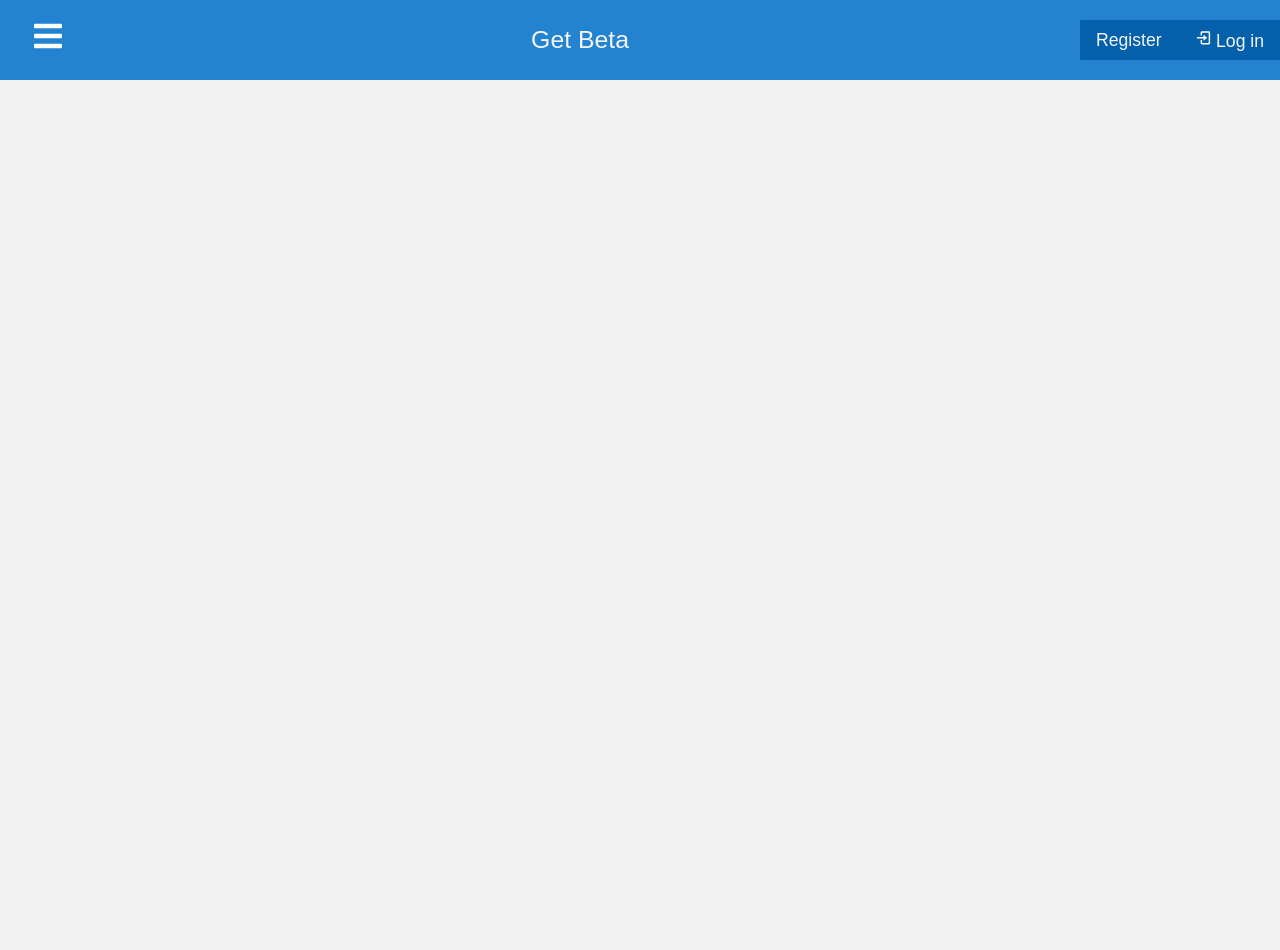
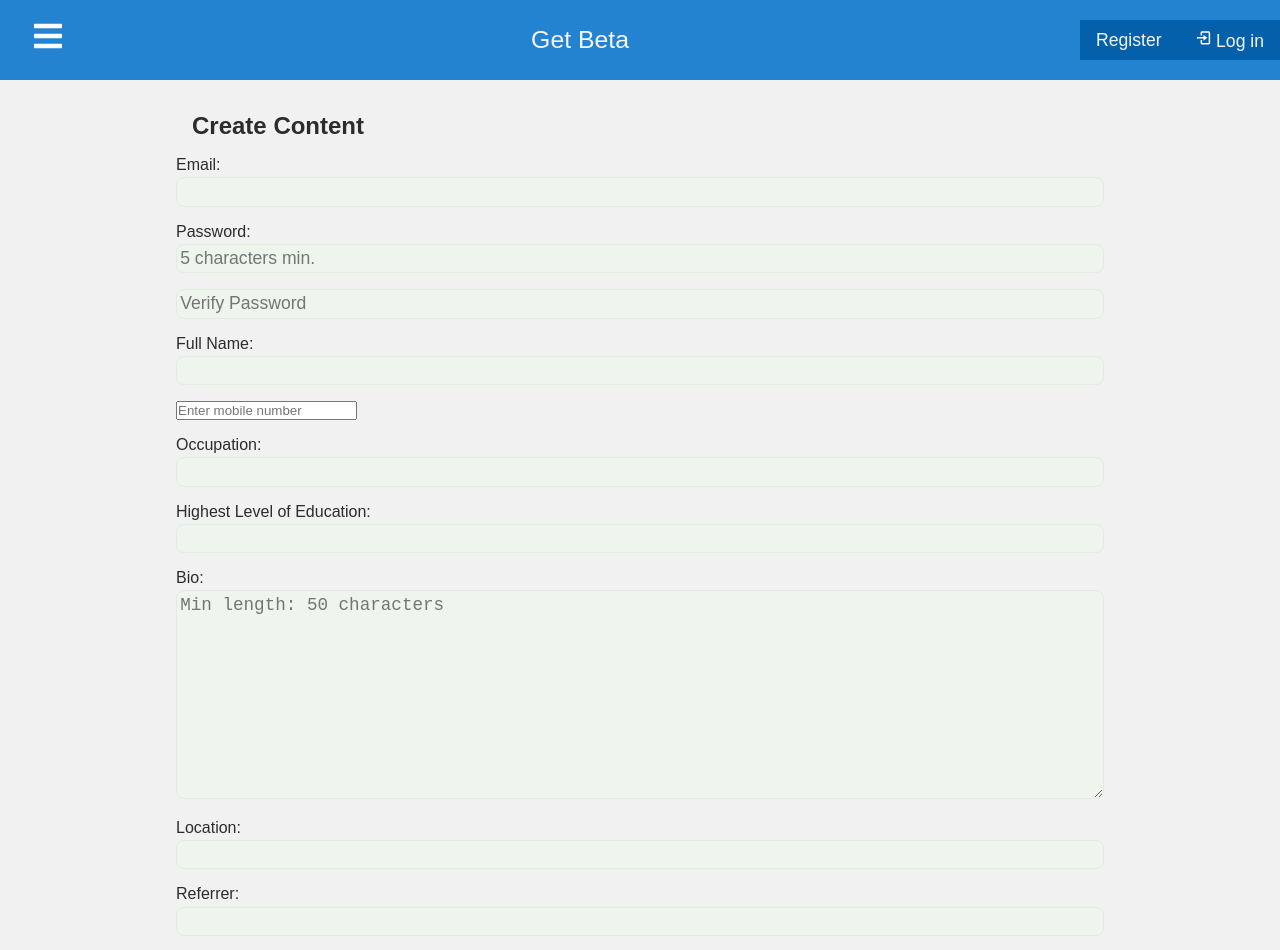
Before and after one commit to Kizito007/get-beta, a React (Create React App) app: page /contents/new in a window 1280 px wide. Shown: the top 950 px of the page. Before the commit the page ends 800 px from the top, so only its background shows below. Built offline with nearby package versions, Linux system fonts and the light colour scheme; no server answers.

Commit message:
Create content move

```diff
--- a/src/App.css
+++ b/src/App.css
@@ -10,7 +10,7 @@ body {
 }
 .container {
   margin: 0 auto;
-  max-width: 900px;
+  max-width: 960px;
 }
 .home, .reports {
   display: flex;
--- a/src/App.js
+++ b/src/App.js
@@ -7,6 +7,7 @@ import Home from "./pages/Home"
 import Reports from "./pages/Reports"
 import Content from "./components/contents/Content"
 import MyContents from "./components/contents/MyContents"
+import CreateContent from "./components/contents/CreateContent"
 import AllContents from "./components/contents/AllContents"
 import EnrolledContents from "./components/contents/EnrolledContents"
 import ProfilePage from "./components/profile/ProfilePage"
@@ -62,6 +63,7 @@ function App() {
             <Route exact path="/profile" component={ProfilePage} />
             <Route exact path="/profile/edit/:id" component={EditProfile} />
             <Route exact path="/contents" component={Content} />
+            <Route exact path="/contents/new" component={CreateContent} />
             <Route exact path="/:id/contents" component={MyContents} />
             <Route exact path="/:id/enrolled-contents" component={EnrolledContents} />
             <Route exact path="/allcontents" component={AllContents} />
--- /dev/null
+++ b/src/components/contents/CreateContent.js
@@ -0,0 +1,127 @@
+import React, { useState, useContext } from "react"
+import UserContext from "../context/UserContext"
+import { useHistory } from "react-router-dom"
+import "../Auth/auth.css"
+import Axios from "axios"
+import ErrorNotice from "../Misc/ErrorNotice"
+
+export default function CreateContent () {
+
+    const [email, setEmail] = useState();
+    const [password, setPassword] = useState();
+    const [passwordCheck, setPasswordCheck] = useState();
+    const [fullname, setFullName] = useState();
+    const [cell_no, setMobileNumber] = useState();
+    const [occupation, setOccupation] = useState();
+    const [hle, setHLE] = useState();
+    const [bio, setBio] = useState();
+    const [location, setLocation] = useState();
+    const [referrer, setReferrer] = useState();
+
+    const [error, setError] = useState();
+
+    const { setUserData } = useContext(UserContext);
+    const history = useHistory();
+
+    const submit = async (e) => {
+        e.preventDefault();
+        try {
+            const newUser =
+            {email, password, passwordCheck, fullname, bio, occupation, hle, cell_no, referrer, location};
+            // if (password !== passwordCheck)
+            //     return alert("Password doesn't match.")
+            await Axios.post(
+                "http://localhost:5000/apiv1/vendors/register",
+                newUser,
+            );
+            const loginRes = await Axios.post(
+                "http://localhost:5000/apiv1/vendors/login", {
+                email,
+                password,
+            });
+            setUserData({
+                token: loginRes.data.token,
+                user: loginRes.data.vendor,
+            });
+            localStorage.setItem("auth-token", loginRes.data.token)
+            history.push("/profile")
+        } catch (err) {
+            err.response.data.msg && setError(err.response.data.msg);
+        }
+    }
+
+    return (
+        <div className="page">
+            <h2 style={{ padding: '1rem' }}>Create Content</h2>
+            {
+                error && <ErrorNotice message={error} clearError={() => setError(undefined)} />
+            }
+            <form className="form" onSubmit={submit}>
+                <label htmlFor="register-email">Email: </label>
+                <input
+                    id="register-email"
+                    type="email"
+                    onChange={e => setEmail(e.target.value)}
+                />
+
+                <label htmlFor="register-password">Password: </label>
+                <input
+                    id="register-password"
+                    type="password"
+                    placeholder= "5 characters min."
+                    onChange={e => setPassword(e.target.value)}
+                />
+                <input
+                    placeholder="Verify Password"
+                    type="password"
+                    onChange={e => setPasswordCheck(e.target.value)}
+                />
+
+                <label htmlFor="register-full-name">Full Name: </label>
+                <input
+                    id="register-full-name"
+                    type="text"
+                    onChange={e => setFullName(e.target.value)}
+                />
+                <input
+                    type="tel"
+                    placeholder="Enter mobile number"
+                    onChange={e => setMobileNumber(e.target.value)}
+                />
+                <label htmlFor="occupation">Occupation: </label>
+                <input
+                    id="occupation"
+                    type="text"
+                    onChange={e => setOccupation(e.target.value)}
+                />
+                <label htmlFor="hle">Highest Level of Education: </label>
+                <input
+                    id="hle"
+                    type="text"
+                    onChange={e => setHLE(e.target.value)}
+                />
+                <label htmlFor="register-bio">Bio: </label>
+                <textarea id="register-bio"
+                    cols={40} rows={10}
+                    minLength={50}
+                    onChange={e => setBio(e.target.value)}
+                    placeholder="Min length: 50 characters"
+                />
+                <label htmlFor="location">Location: </label>
+                <input
+                    id="location"
+                    type="text"
+                    onChange={e => setLocation(e.target.value)}
+                />
+                <label htmlFor="referrer">Referrer: </label>
+                <input
+                    id="referrer"
+                    type="text"
+                    onChange={e => setReferrer(e.target.value)}
+                />
+
+                <input type="submit" value="Create Account!" />
+            </form>
+        </div>
+    )
+}
--- a/src/components/contents/MyContents.js
+++ b/src/components/contents/MyContents.js
@@ -182,25 +182,24 @@ function MyContents () {
                             className="card-image">
                         </div>
                         <div className="card-text">
-                            <span className="date"> 4 days ago </span>
-                            <h2> {content.title} </h2>
-                            <p> {content.descrp} </p>
-                            <p>   </p>
+                            <span className="date"> {content.dateCreated} 4 days ago </span>
+                            <h2> {content.title} </h2> <br/>
+                            <p> {content.descrp} </p> <br/>
                         </div>
                         <div className="card-stats">
                             <div className="stat">
-                                <div className="value"> { content.subscriberids.length - 1 } </div>
-                                <div className="text"> Enrolled </div>
+                                <div className="value"> {content.contentfiles.length} </div>
+                                <div className="text"> Files </div>
                             </div>
                             <div className="stat border">
-                                <div className="value">5123</div>
-                                <div className="text">views</div>
+                                <div className="value"> share </div>
+                                <div className="text"> {content.price} </div>
                             </div>
                             <Link to="/contents" style={{ textDecoration: "none" }}>
-                                <div className="stat" style={{ background: "#43cee4" }}>
+                                <div className="stat">
                                     <div className="text"
                                         style={{ marginTop: "10px", fontSize: "22px" }} >
-                                        View
+                                        <span style={{ fontSize: "1.60rem" }} >&rarr;</span>
                                     </div>
                                     {/* <div className="value">32</div> */}
                                 </div>
--- a/src/components/contents/contents.css
+++ b/src/components/contents/contents.css
@@ -147,7 +147,7 @@
     display: grid;
     margin: 20px;
     grid-template-columns: 280px;
-    grid-template-rows: 210px 180px 65px;
+    grid-template-rows: 210px 150px 65px;
     grid-template-areas: "image" "text" "stats";
 
     font-family: roboto;
@@ -176,7 +176,7 @@
     grid-template-columns: 1fr 1fr 1fr;
     border-bottom-left-radius: 15px;
     border-bottom-right-radius: 15px;
-    background: #5cb6b8;
+    background: #5993ff;
 }
 .card-stats .stat {
     display: flex;
@@ -209,16 +209,15 @@
 }
 .card-text h2 {
     margin-top: 0px;
-    font-size: 28px;
+    font-size: 26px;
 }
 .card:hover {
     transform: scale(1.03);
     box-shadow: 5px 5px 15px rgba(0, 0, 0, 0.6);
 }
-.container {
-    margin: 0 auto;
-    max-width: 1380px;
-}
+/* .stat:hover {
+    background: #0e5996;
+} */
 @media (max-width: 500px) {
     .services {
         display: flex;
```
